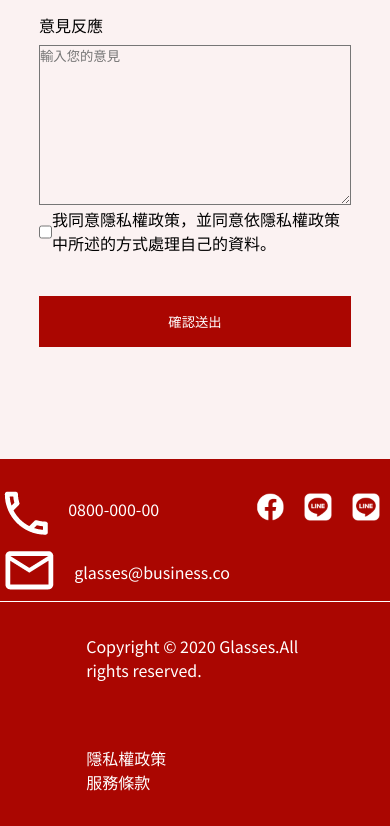
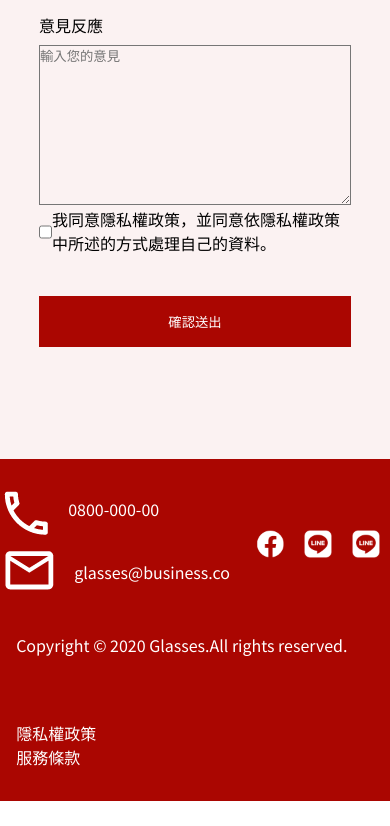
Before and after one commit to Zem860/RocketFrontend, a plain HTML site: page index.html in a window 390 px wide. Shown: the part 6807-7633 px from the top of the page. After the commit the page ends 7609 px from the top, so only its background shows below. Drawn offline with Linux system fonts and the light colour scheme.

Commit message:
fix:footer

```diff
--- a/index.html
+++ b/index.html
@@ -220,6 +220,7 @@
       <footer>
         <div class="showCase">
           <div class="contactInfoCase">
+            <div class="upper">
               <ul>
                 <div class="left">
                   <li>首頁</li>
@@ -233,7 +234,10 @@
                     <img src="./images/ic-social-fb.png" alt="facbook icon" />
                   </li>
                   <li>
-                  <img src="./images/ic_social_line.png" alt="instagram icon" />
+                    <img
+                      src="./images/ic_social_line.png"
+                      alt="instagram icon"
+                    />
                   </li>
                   <li>
                     <img src="./images/ic_social_line.png" alt="line icon" />
@@ -251,6 +255,7 @@
                 </div>
               </div>
             </div>
+            <div class="lower">
               <div class="copyright">
                 <div class="left">
                   <p>Copyright © 2020 Glasses.All rights reserved.</p>
@@ -261,6 +266,8 @@
                 </div>
               </div>
             </div>
+          </div>
+        </div>
       </footer>
     </div>
   </body>
--- a/styles/style.scss
+++ b/styles/style.scss
@@ -638,12 +638,13 @@ footer {
     background-color: $main-red;
 
     .copyright {
-      width: 80%;
+      width: 100%;
       color: white;
       display: flex;
       flex-direction: column;
       justify-content: center;
-      .left{padding-left:1rem ;}
+
+      .left{padding-left:1em ;}
       .right {
         display: flex;
         flex-direction: column;
@@ -652,9 +653,17 @@ footer {
 
     .contactInfoCase{
       display: flex;
-      flex-direction: row-reverse;
+      flex-direction: column;
       align-items: start;
       border-bottom: 1px solid white;
+    }
+    .upper{
+      display: flex;
+      flex-direction: row-reverse;
+    }
+    .lower{
+      display: flex;
+
     }
     .contactInfo {
       width: 100%;
```
Also changed, not shown: styles/style.css, 1 other file. Lines whose indentation alone changed are shown as unchanged.
